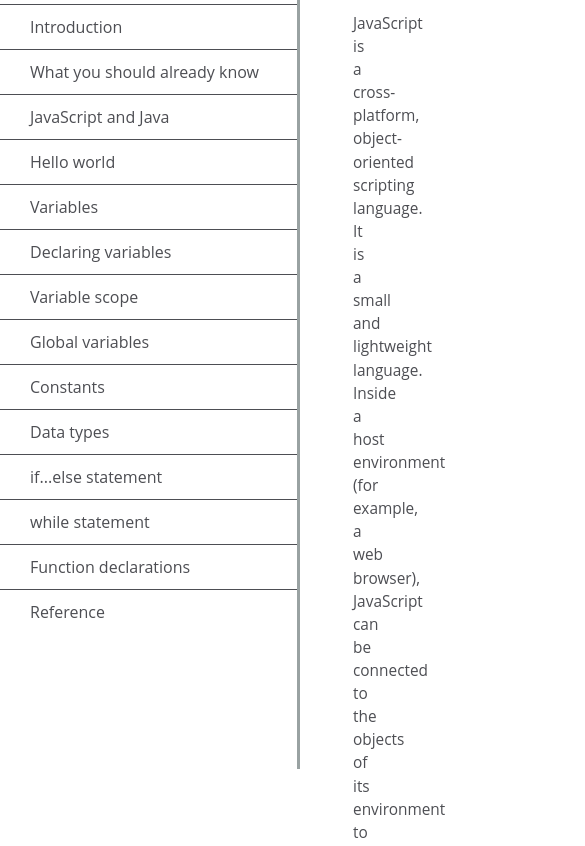
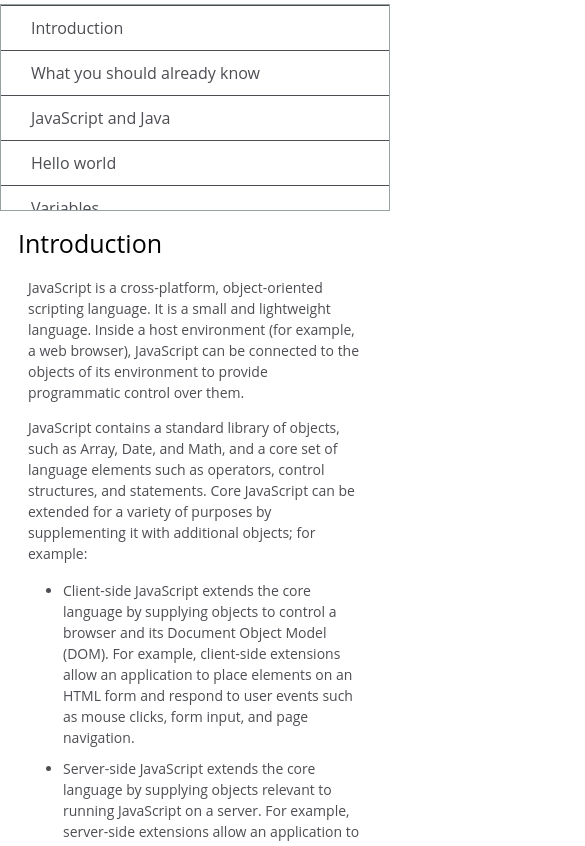
Before and after one commit to chiarastef/freeCodeCamp-projects, a plain HTML site: page responsive-web-design/project-4/index.html in a window 390 px wide. Shown: the part 75-921 px from the top of the page, 585 px wide, since content can reach past the window. Drawn offline with Linux system fonts and the light colour scheme.

Commit message:
Added media queries and made responsive

```diff
--- a/responsive-web-design/project-4/styles.css
+++ b/responsive-web-design/project-4/styles.css
@@ -15,7 +15,6 @@ nav {
   left: 0px;
   width: 300px;
   height: 100%;
-
   border-right: 3px solid #99a2a2;
 }
 
@@ -51,7 +50,6 @@ nav li a {
 main.main-document {
   padding: 20px;
   margin-left: 310px;
-  margin-bottom: 110px;
 }
 
 section h2 {
@@ -70,7 +68,7 @@ article li {
   font-size: 15.4px;
 }
 
-section li {
+article li {
   margin: 15px 0px 0px 20px;
 }
 
@@ -85,3 +83,59 @@ code {
 }
 
 /* End main document */
+
+@media (max-width: 768px) {
+  nav {
+    background-color: #fff;
+    position: absolute;
+    top: 0;
+    padding: 0;
+    margin: 0;
+    width: 100%;
+    height: 275px;
+    border: none;
+  }
+
+  nav ul {
+    border: 1px solid #99a2a2;
+    height: 207px;
+  }
+
+  main.main-document {
+    margin-left: 0px;
+    margin-top: 280px;
+  }
+}
+
+@media (max-width: 400px) {
+  main.main-document {
+    padding: 10px;
+    margin-top: 290px;
+  }
+
+  section h2 {
+    font-size: 25px;
+  }
+
+  section article {
+    margin: 10px;
+  }
+
+  article p,
+  article li {
+    font-size: 14px;
+  }
+
+  article ul {
+    padding-left: 20px;
+  }
+
+  article li {
+    margin: 10px 0px 0px 15px;
+  }
+
+  code {
+    margin: 0 -10px;
+    padding: 8px 10px;
+  }
+}
```
